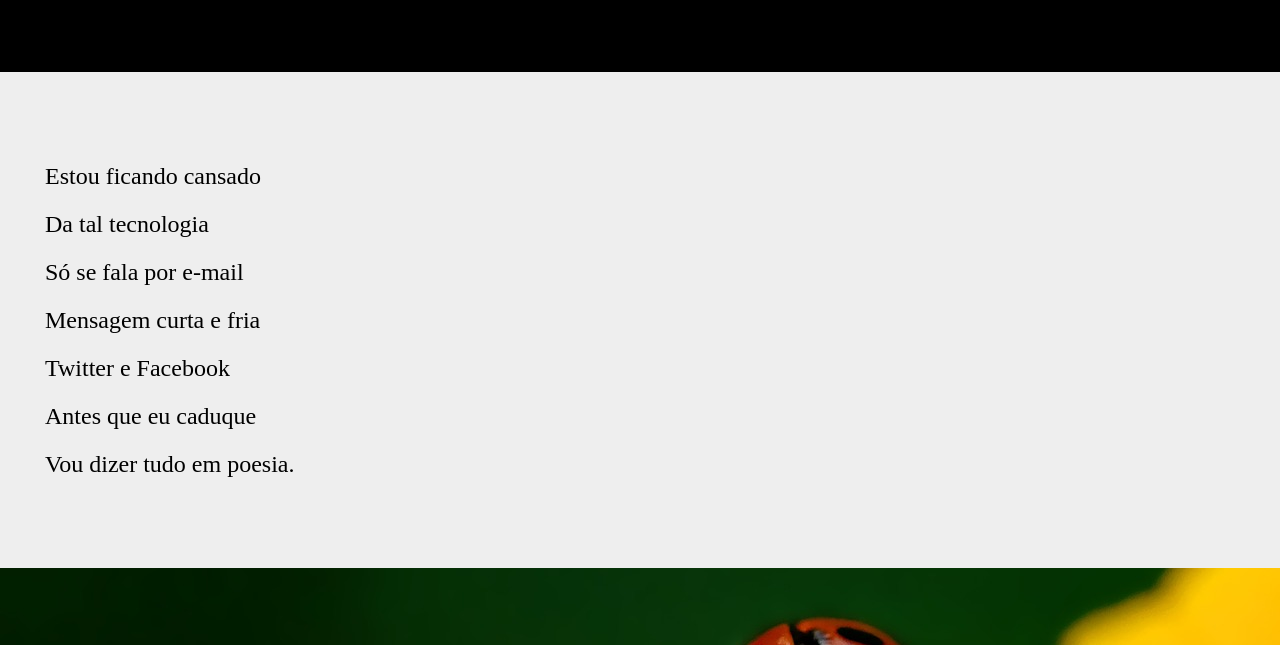
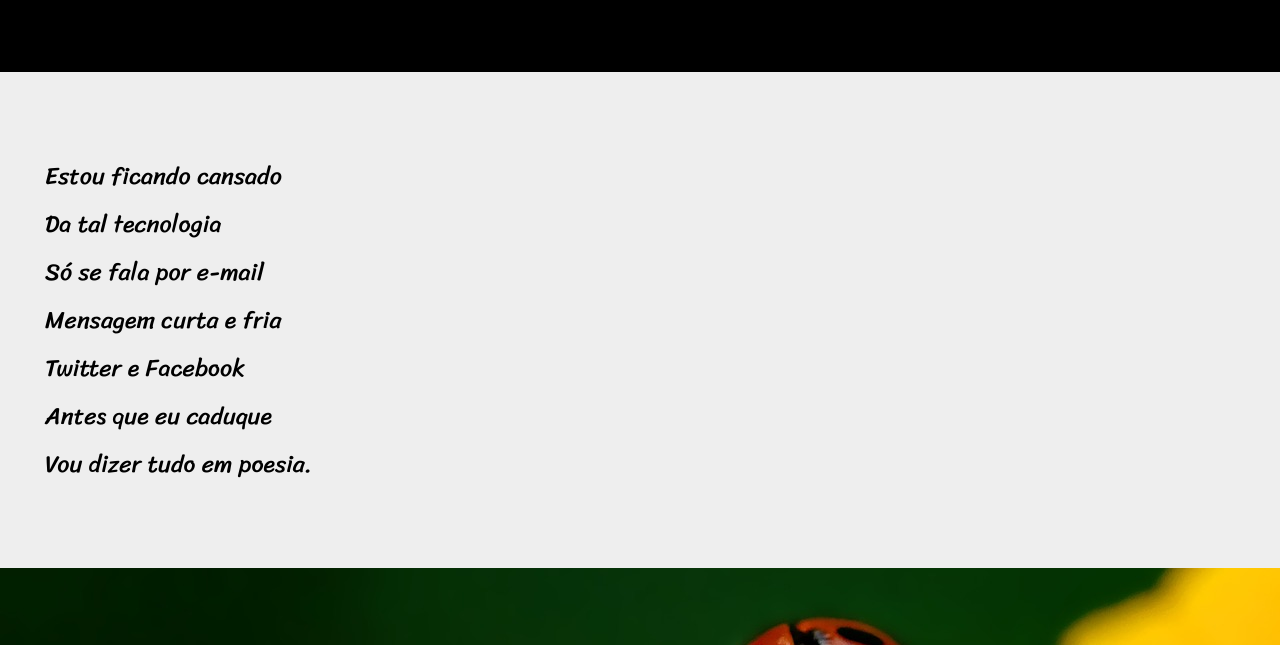
Before and after one commit to Pedroglith/html-css2.0, a plain HTML site: page exercicios/d012/cordel.html in a window 1280 px wide. Shown: the part 94-739 px from the top of the page. Drawn offline with Linux system fonts and the light colour scheme.

Commit message:
att 16/6/23

```diff
--- a/exercicios/d012/style.css
+++ b/exercicios/d012/style.css
@@ -5,6 +5,10 @@
     src: url('fonte-cordel/EldesCordel-Demo.otf') format('opentype');
 }
 
+@font-face {
+    font-family: 'srira';
+    src: url(fonte-cordel/Sriracha-Regular.ttf) format('TrueType');
+}
 
 
 *{
@@ -70,6 +74,7 @@ section{
 
 section > p{
     padding-left: 45px;
+    font-family: 'srira';
 }
 
 .img01{
```
Also changed, not shown: exercicios/d012/fonte-cordel/OFL.txt (added), exercicios/d012/fonte-cordel/Sriracha-Regular.ttf (added).
